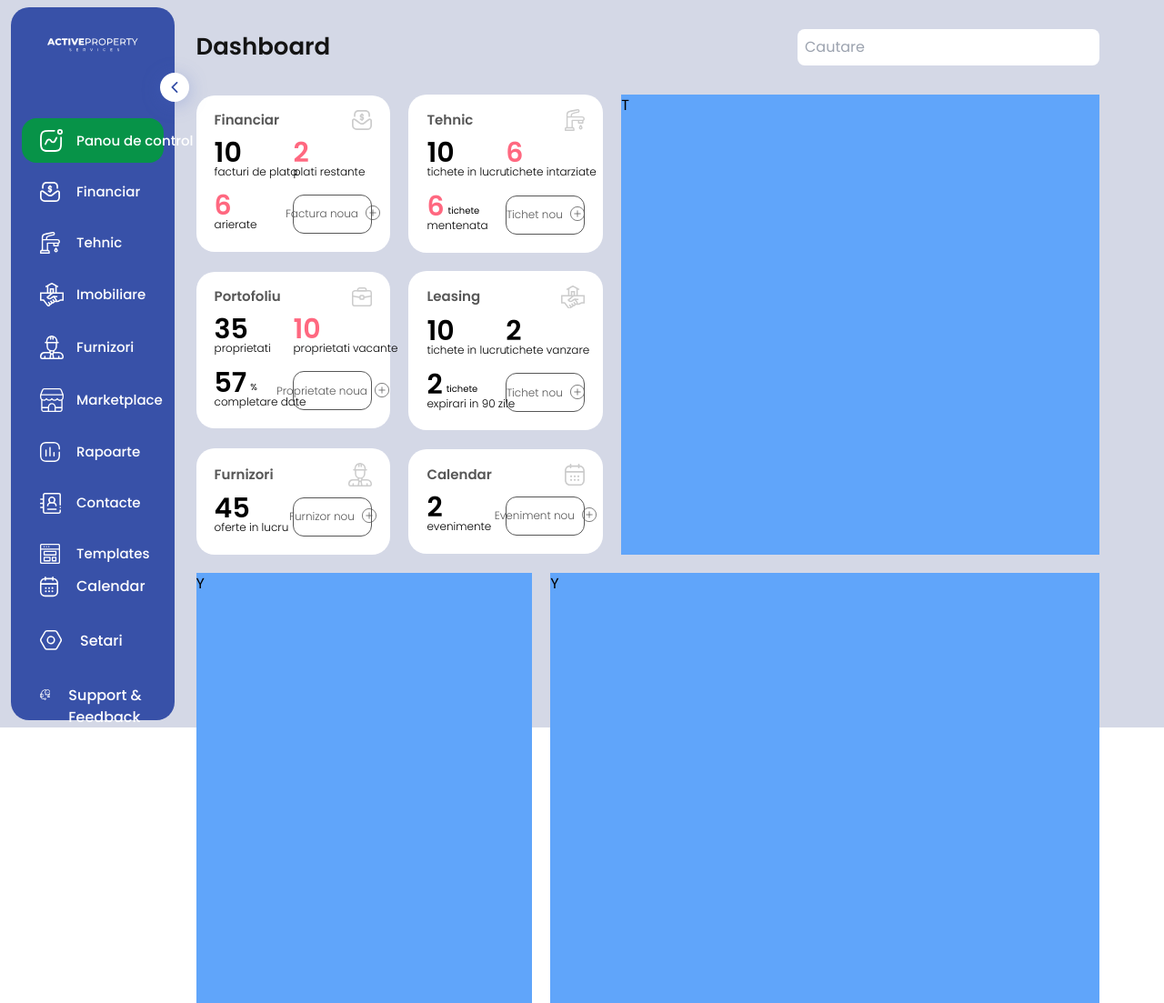
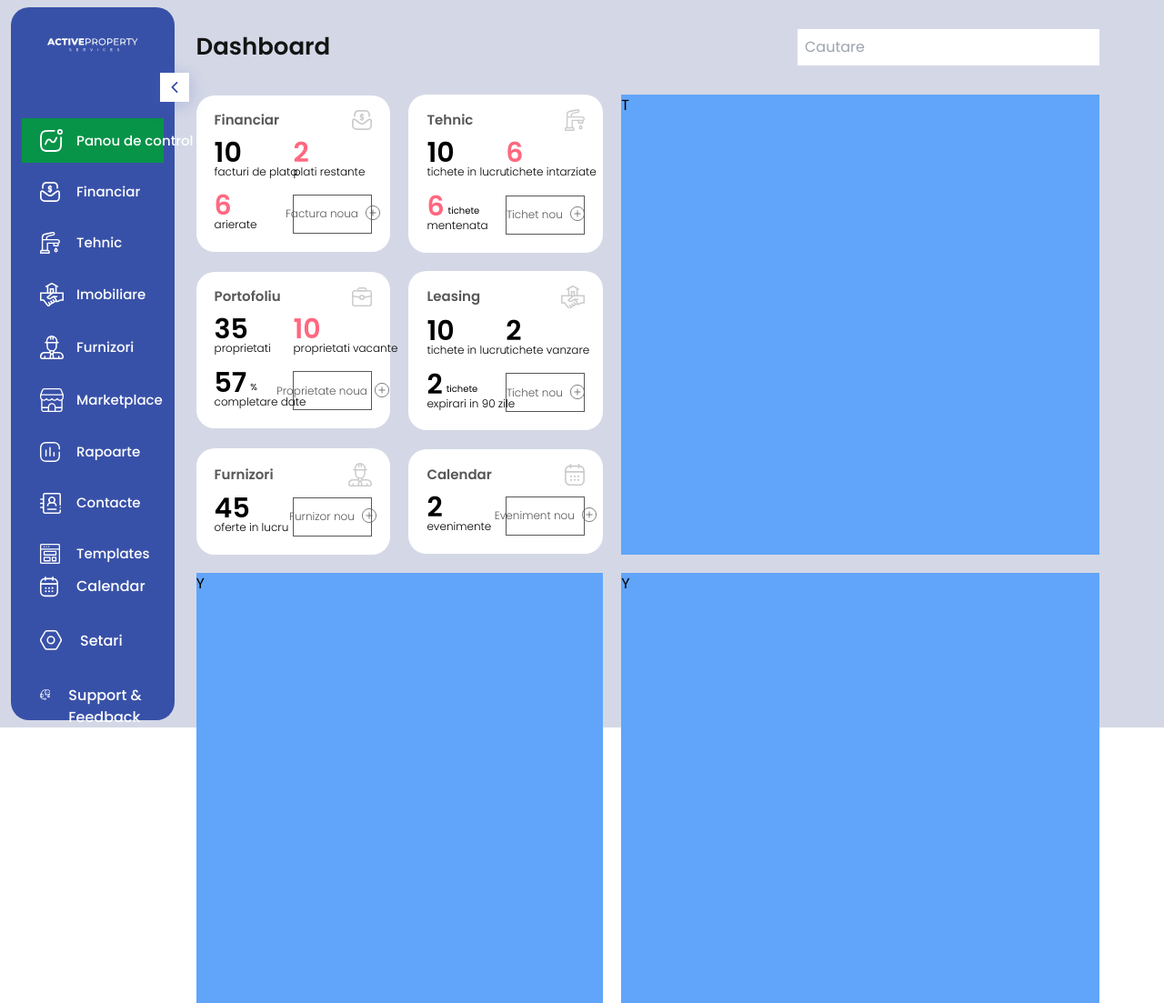
Before and after one commit to GeluHorotan/active-property-services, a Next.js app: page / in a window 1280 px wide. Shown: the whole page at 91% size. Built offline with nearby package versions, Linux system fonts and the light colour scheme.

Commit message:
feat: add 4xl utility class to tailwind config

```diff
--- a/app/page.tsx
+++ b/app/page.tsx
@@ -11,8 +11,8 @@ export default function Home() {
       <div className=" w-full h-full grid grid-cols-13  gap-5">
         <Actions />
         <div className="  bg-blue-400 col-span-7 h-full ">T</div>
-        <div className="h-[473px] bg-blue-400 col-span-5 ">Y</div>
-        <div className="h-[473px] bg-blue-400 col-span-8 ">Y</div>
+        <div className="h-[473px] bg-blue-400 col-span-6 ">Y</div>
+        <div className="h-[473px] bg-blue-400 col-span-7 ">Y</div>
       </div>
     </div>
   );
--- a/components/Actions.tsx
+++ b/components/Actions.tsx
@@ -9,7 +9,7 @@ const Actions: FC = () => {
   return (
     <div className="col-span-6  ">
       <div className="flex items-center gap-5 ">
-        <div className=" w-full grid grid-cols-2  rounded-lg gap-5 items-center justify-between ">
+        <div className=" w-full grid grid-cols-2  gap-5 items-center justify-between ">
           {quick_actions.map((action: IAction, i: number) => {
             return (
               <QuickAction
--- a/components/QuickAction.tsx
+++ b/components/QuickAction.tsx
@@ -10,7 +10,7 @@ interface IQuickAction {
 
 const QuickAction: FC<IQuickAction> = ({ action, isSingleEntry }) => {
   return (
-    <div className="pb-5 px-5 pt-4  bg-white rounded-[20px] flex-col gap-3 flex items-center justify-center">
+    <div className="pb-5 px-5 pt-4  bg-white rounded-4xl flex-col gap-3 flex items-center justify-center">
       {/* Title */}
       <div className="w-full flex justify-between  items-center  ">
         <h6 className="font-semibold text-custom_gray-700">{action?.title}</h6>
--- a/tailwind.config.ts
+++ b/tailwind.config.ts
@@ -7,6 +7,9 @@ const config: Config = {
     './app/**/*.{js,ts,jsx,tsx,mdx}',
   ],
   theme: {
+    borderRadius: {
+      '4xl': '20px',
+    },
     extend: {
       gridTemplateColumns: {
         '13': 'repeat(13, minmax(0, 1fr))',
```
